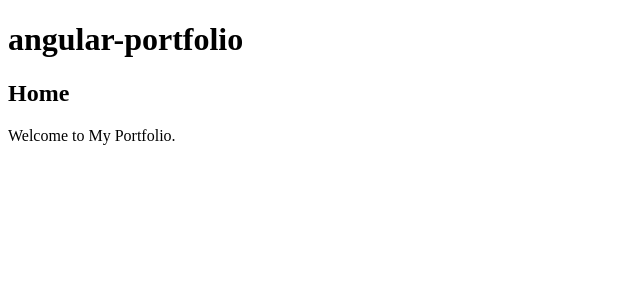
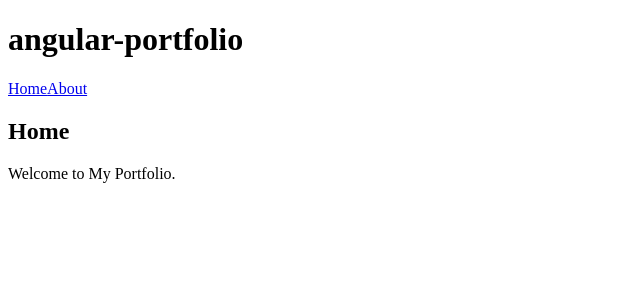
Before and after one commit to MohammadRokib/Portfolio, an Angular app: page / in a window 1280 px wide. Shown: the top 300 px of the page, without its empty margins (0-640 px from the left). Built offline with nearby package versions, Linux system fonts and the light colour scheme.

Commit message:
feat(layout): add navbar with router links
- add Navbar standalone component with Home/About routerLinks
- mount app-navbar above router-outlet in app root template

Signed-off-by: MohammadRokib <rokibk548@gmail.com>

```diff
--- a/src/app/app.html
+++ b/src/app/app.html
@@ -1,2 +1,3 @@
 <h1>{{ title() }}</h1>
+<app-navbar></app-navbar>
 <router-outlet></router-outlet>
--- a/src/app/app.ts
+++ b/src/app/app.ts
@@ -1,8 +1,9 @@
 import { Component, signal } from '@angular/core';
 import { RouterOutlet } from '@angular/router';
+import { Navbar } from './components/navbar';
 
 @Component({
-  imports: [RouterOutlet],
+  imports: [RouterOutlet, Navbar],
   selector: 'app-root',
   styleUrl: './app.css',
   templateUrl: './app.html',
--- /dev/null
+++ b/src/app/components/navbar.html
@@ -0,0 +1,4 @@
+<nav>
+  <a routerLink="/">Home</a>
+  <a routerLink="/about">About</a>
+</nav>
```
Also changed, not shown: src/app/components/navbar.ts (added, +9 -0 lines).
